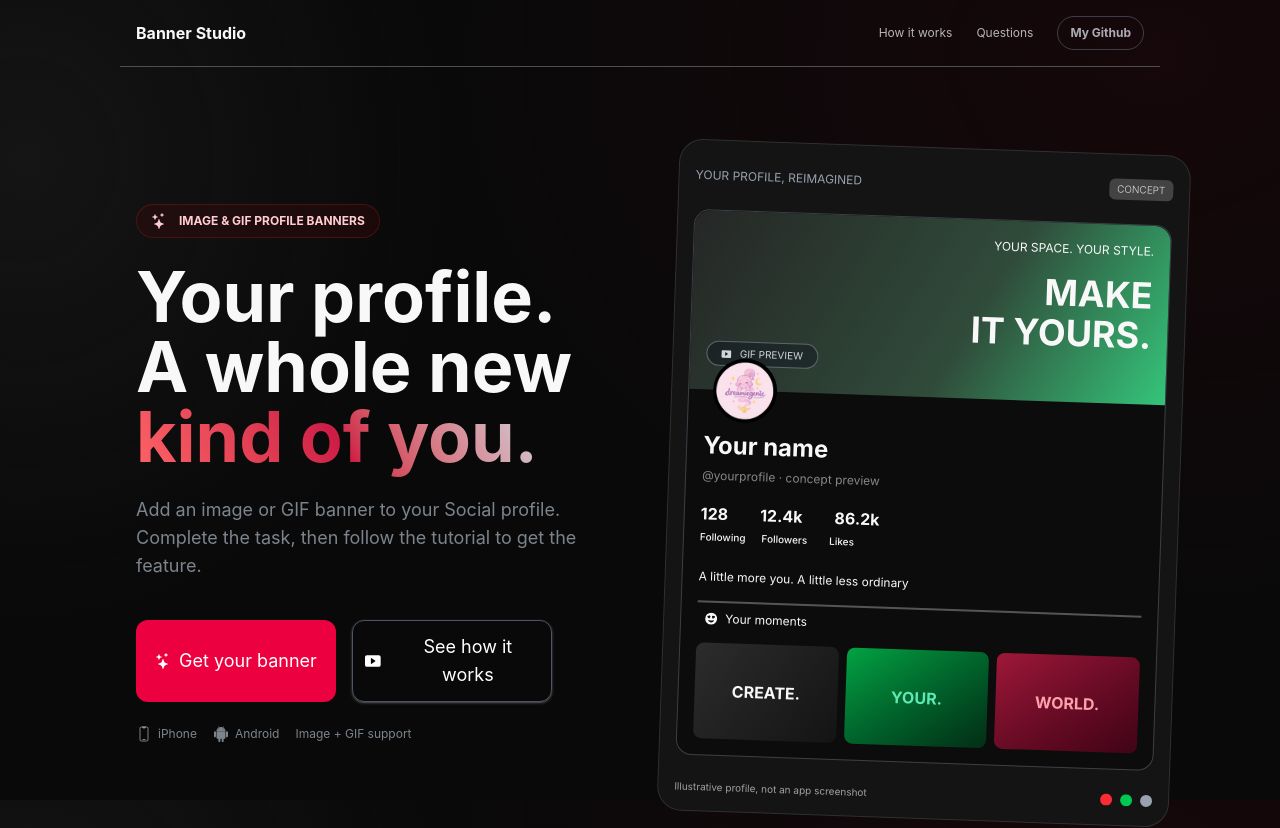
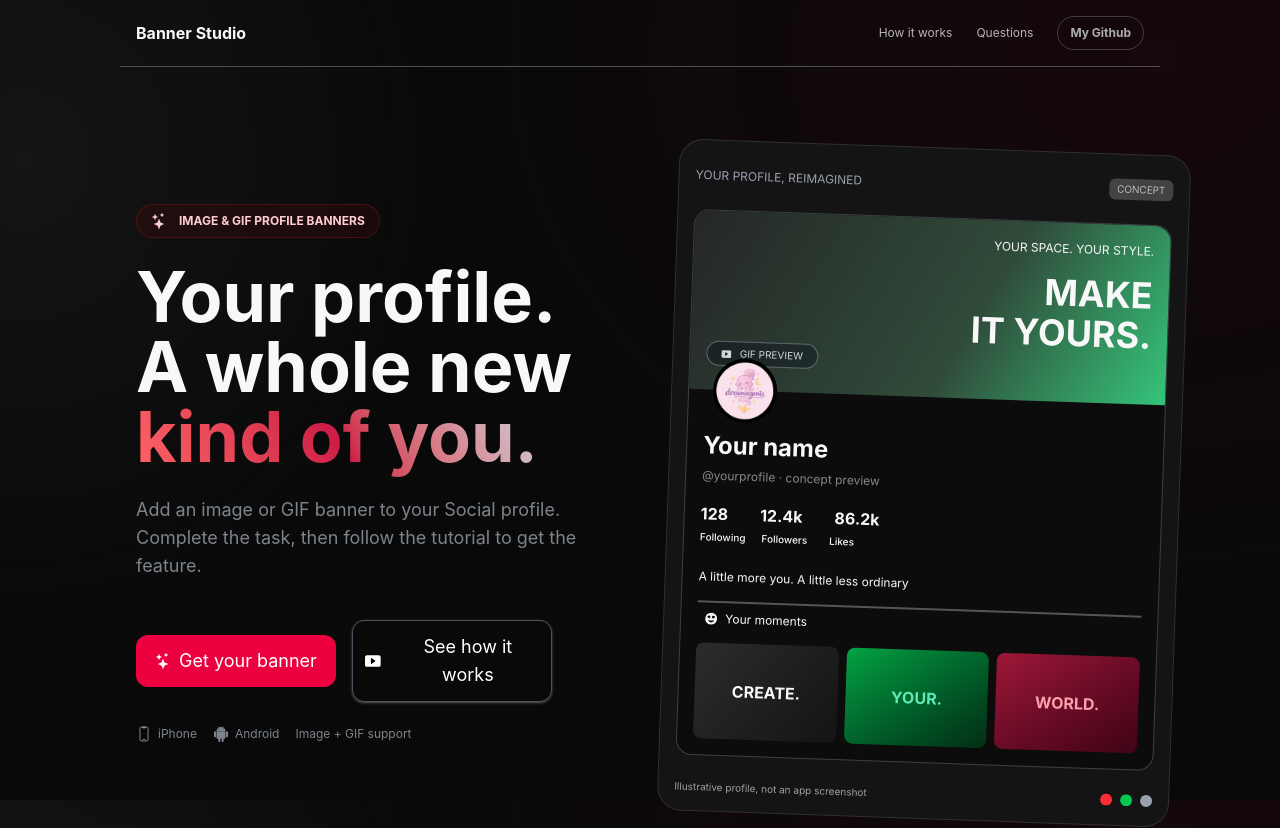
Before and after one commit to dreamiegenie/Banner-Studio-Clone-site, a React (Vite) app in the folder web dev/: page / in a window 1280 px wide. Shown: the top 828 px of the page. Built offline with nearby package versions, Linux system fonts and the light colour scheme.

Commit message:
fix viewport spacing

```diff
--- a/web dev/src/HomePage.jsx
+++ b/web dev/src/HomePage.jsx
@@ -39,7 +39,7 @@ export function HomePage(){
             <section className="mt-6 text-slate-300/60 text-lg">
                 <p>Add an image or GIF banner to your Social profile. Complete the task, then follow the tutorial to get the feature.</p>
 
-                <div className="mt-10 text-white flex flex-col gap-4 sm:flex-row">
+                <div className="mt-10 text-white flex flex-col items-center gap-4 sm:flex-row">
                     <button className="bg-rose-600 p-3 flex gap-2 justify-center items-center rounded-xl w-full sm:w-50 sm:hover:-translate-y-0.5 transition-all duration-200 cursor-pointer">
                                 <StarsIcon/> Get your banner</button>
                     <button className="border border-slate-400/50 p-3 rounded-xl flex gap-4 justify-center items-center w-full shadow shadow-mauve-200/30 sm:w-50 sm:hover:bg-white sm:hover:text-black sm:hover:-translate-y-0.5  transition-all duration-500 ease-in-out cursor-pointer">
@@ -47,6 +47,7 @@ export function HomePage(){
                                     <path d="M0 12V4a2 2 0 0 1 2-2h12a2 2 0 0 1 2 2v8a2 2 0 0 1-2 2H2a2 2 0 0 1-2-2m6.79-6.907A.5.5 0 0 0 6 5.5v5a.5.5 0 0 0 .79.407l3.5-2.5a.5.5 0 0 0 0-.814z"/>
                                     </svg>See how it works</button>
                 </div>
+
                     <div className="flex gap-4 text-xs mt-6">
                         <span className="flex gap-1.5"><svg xmlns="http://www.w3.org/2000/svg" fill="none" viewBox="0 0 24 24" strokeWidth={1.5} stroke="currentColor" className="size-4">
                                 <path strokeLinecap="round" strokeLinejoin="round" d="M10.5 1.5H8.25A2.25 2.25 0 0 0 6 3.75v16.5a2.25 2.25 0 0 0 2.25 2.25h7.5A2.25 2.25 0 0 0 18 20.25V3.75a2.25 2.25 0 0 0-2.25-2.25H13.5m-3 0V3h3V1.5m-3 0h3m-3 18.75h3" />
@@ -59,13 +60,13 @@ export function HomePage(){
             </section>
             </div>
             <section className="mt-6 mx-4 lg:mt-20">
-                <div className="border rounded-3xl bg-[rgb(20,20,20)]  border-gray-400/20  sm:w-md sm:m-auto lg:w-lg lg:rotate-2 ">
+                <div className="border rounded-3xl bg-[rgb(20,20,20)]  border-gray-400/20  w-full sm:w-md sm:m-auto lg:w-lg lg:rotate-2 ">
                     <div className="flex justify-between items-center text-xs text-gray-400 mx-4 mt-4 lg:mt-6">
                         <span className="">YOUR PROFILE, REIMAGINED</span>
                         <span className="bg-white/20 px-2 p-1 rounded-md font-light text-[10px] text-white/80">CONCEPT</span>
                     </div>
                     <div className="border  rounded-2xl mt-6 mx-4 mb-6  border-gray-500/50 bg-[#090909ae]">
-                    {/* <div className=""> */}
+
 
                         <div className="bg-[linear-gradient(120deg,#fe2c55,#252525_44%,#304b3a_75%,#36df87)] banner-color pt-0.5 rounded-t-2xl">
                             <div className="flex flex-col text-right mx-4 m-4 ">
@@ -80,7 +81,7 @@ export function HomePage(){
                                     </svg>GIF PREVIEW</button>
                             </div>
                         </div>
-                    {/* </div> */}
+
                         <div className="relative">
                             <div className="absolute -top-12 left-6 ">
                                 <span className="inline-block w-16 h-16  bg-black rounded-full"><img src={dreamiegenie} width={70} alt="dreamiege genio logo"/></span>
```
